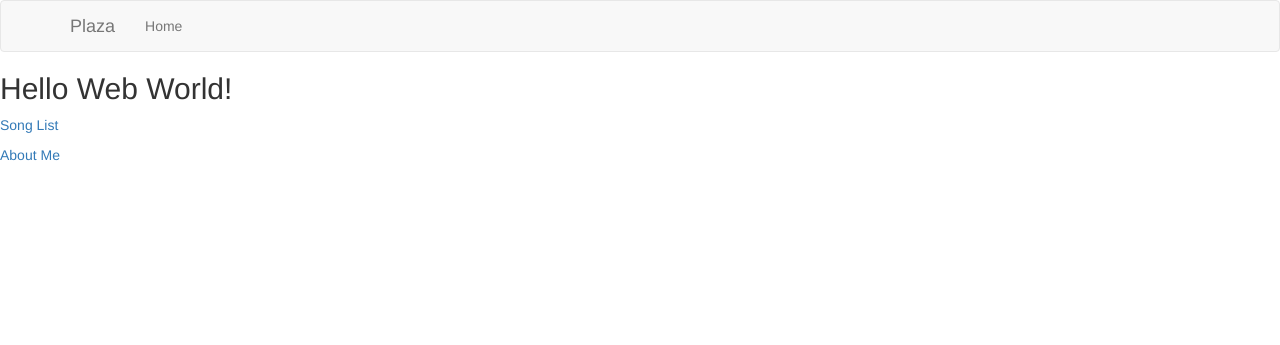
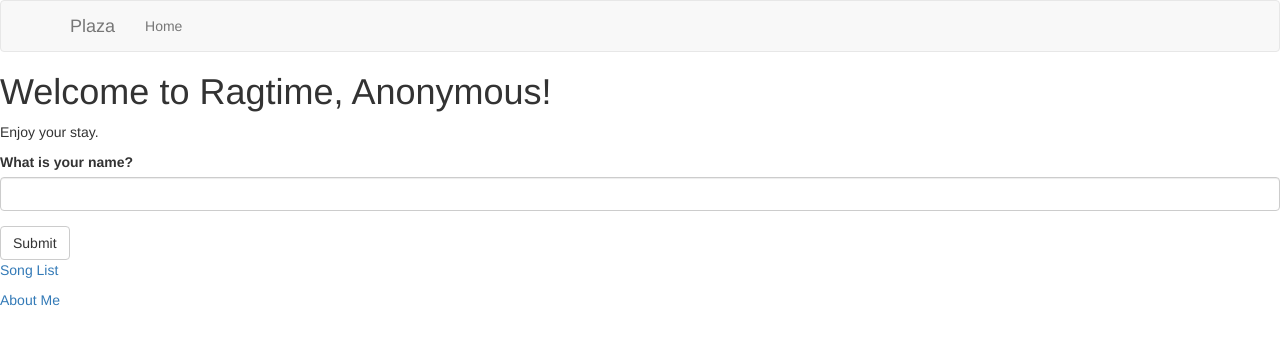
Before and after one commit to csulva/Ragtime, a Flask app: page / in a window 1280 px wide. Shown: the top 345 px of the page. Run offline with Flask 2, Linux system fonts and the light colour scheme; some libraries are stand-ins or nearby versions.

Commit message:
new updates to flask project

```diff
--- a/flask-project/files-for-flask-project/app.py
+++ b/flask-project/files-for-flask-project/app.py
@@ -1,13 +1,27 @@
 from flask import Flask
-from flask import render_template
+from flask import render_template, redirect, url_for, session, flash
 from flask_bootstrap import Bootstrap
+from flask_wtf import FlaskForm
+from wtforms import StringField, SubmitField
+from wtforms.validators import DataRequired
+
+class NameForm(FlaskForm):
+    name = StringField("What is your name?", validators=[DataRequired()])
+    submit = SubmitField("Submit")
+
 
 app = Flask(__name__)
 bootstrap = Bootstrap(app)
+app.config['SECRET_KEY'] = "keep it secret, keep it safe"
 
-@app.route('/')
+@app.route('/', methods=["GET", "POST"])
 def index():
-    return f""" {render_template('index.html')}
+    form = NameForm()
+    if form.validate_on_submit():
+        session['name'] = form.name.data
+        flash('Great! We hope you enjoy the community')
+        return redirect(url_for('index'))
+    return f""" {render_template('index.html', form=form, name=session.get('name'))}
     <p><a href="http://127.0.0.1:5000/songs">Song List</a></p>
     <p><a href="http://127.0.0.1:5000/about">About Me</a></p>
     """
--- a/flask-project/files-for-flask-project/templates/base.html
+++ b/flask-project/files-for-flask-project/templates/base.html
@@ -25,6 +25,13 @@
 
 {% block content %}
 <div class="container">
-    {% block page_content %}{% endblock %}
+    {% for msg in get_flashed_messages() %}
+        <div class="alert alert-warning">
+            <button type="button" class="done" data-dismiss="alert">&times;</button>
+            {{ msg }}
+        </div>
+    {% endfor %}
+    {% block page_content %}
+    {% endblock page_content %}
 </div>
 {% endblock content %}
--- a/flask-project/files-for-flask-project/templates/index.html
+++ b/flask-project/files-for-flask-project/templates/index.html
@@ -1,4 +1,5 @@
 {% extends "base.html" %}
+{% import 'bootstrap/wtf.html' as wtf %}
 
 
 {% block navbar %}
@@ -7,5 +8,9 @@
 
 
 {% block content %}
-    <h2>Hello Web World!</h2>
+<h1>Welcome to Ragtime, {% if name %}{{name}}{% else %}Anonymous{% endif %}!</h1>
+<p>Enjoy your stay.</p>
+
+    {{ wtf.quick_form(form) }}
+
 {% endblock content %}
```
